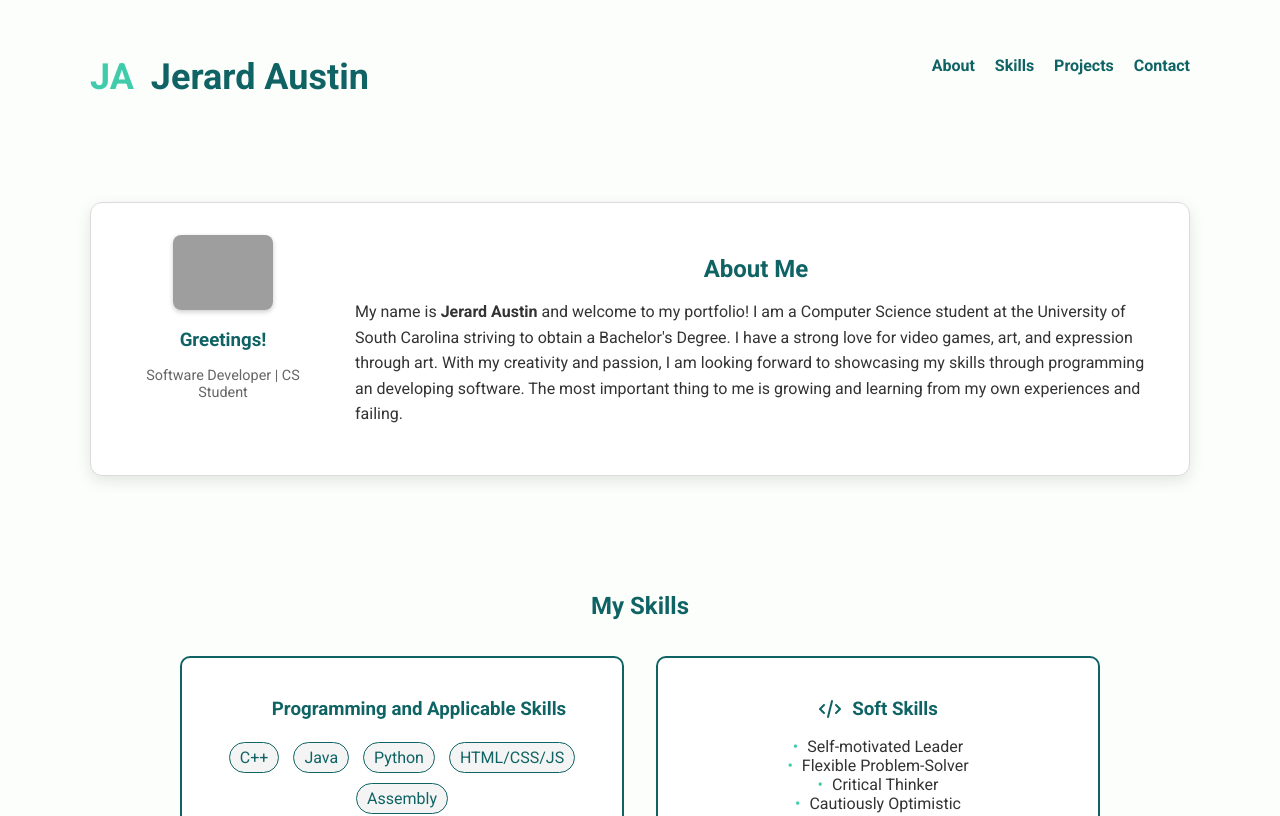
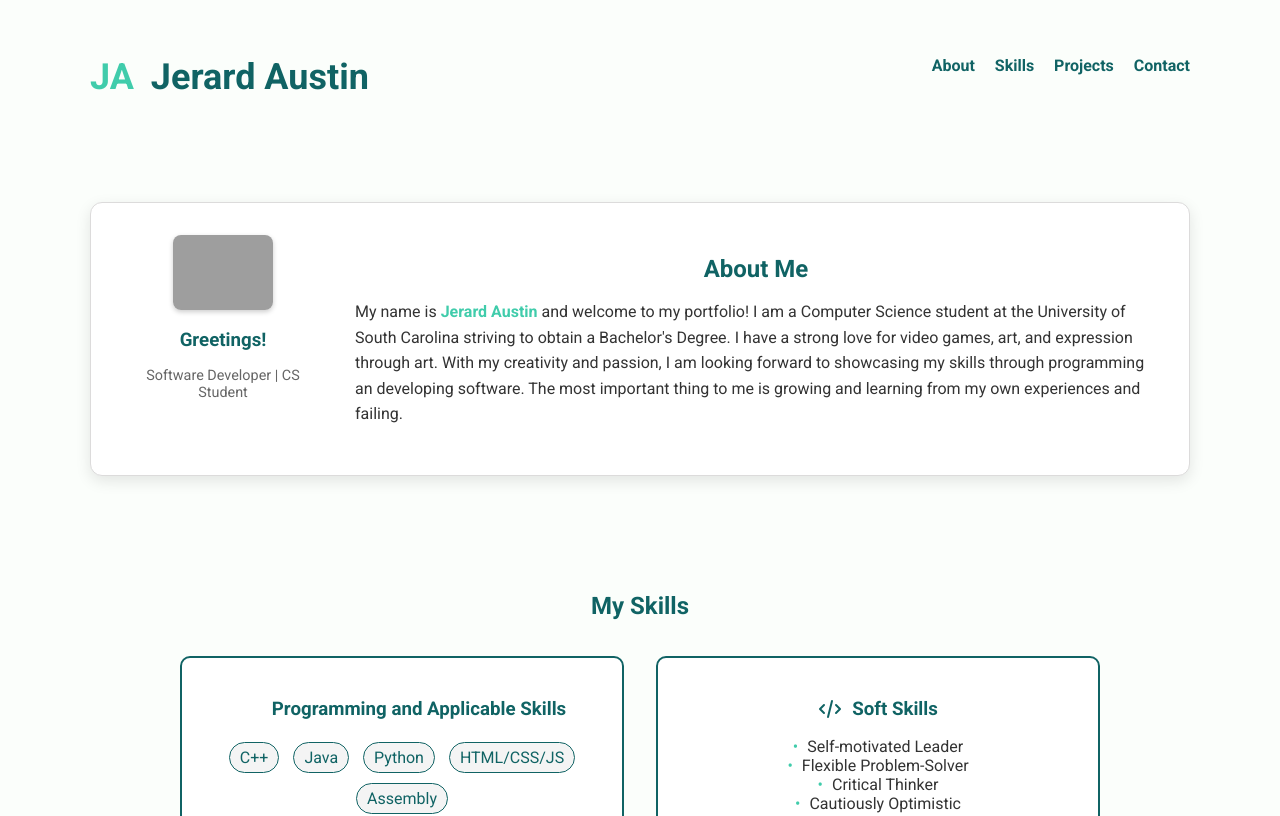
Before and after one commit to CSCE-JerardA/CSCE-JerardA.github.io, a plain HTML site: page index.html in a window 1280 px wide. Shown: the top 816 px of the page. Drawn offline with Linux system fonts and the light colour scheme; grey boxes are pictures that could not be loaded.

Commit message:
Still editing, please help me

```diff
--- a/index.html
+++ b/index.html
@@ -276,7 +276,7 @@
                     <div style="flex: 1;">
                         <h2>About Me</h2>
                         <p style="line-height: 1.6;">
-                            My name is <strong style="color: var(--accent-col);">Jerard Austin </strong> and welcome to my portfolio!
+                            My name is <strong style="color: var(--accent_col);">Jerard Austin </strong> and welcome to my portfolio!
                             I am a Computer Science student at the University of South Carolina
                             striving to obtain a Bachelor's Degree. I have a strong love for video
                             games, art, and expression through art. With my creativity and passion, I
```
